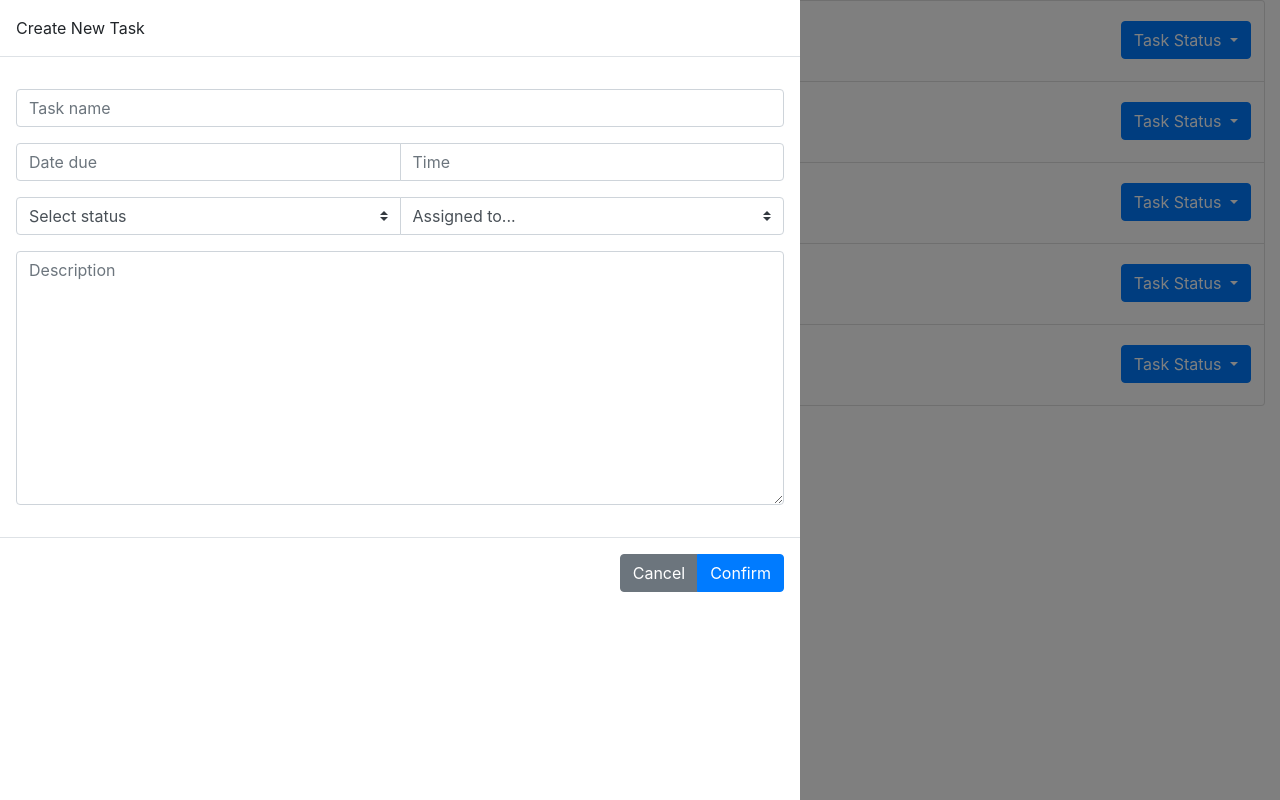
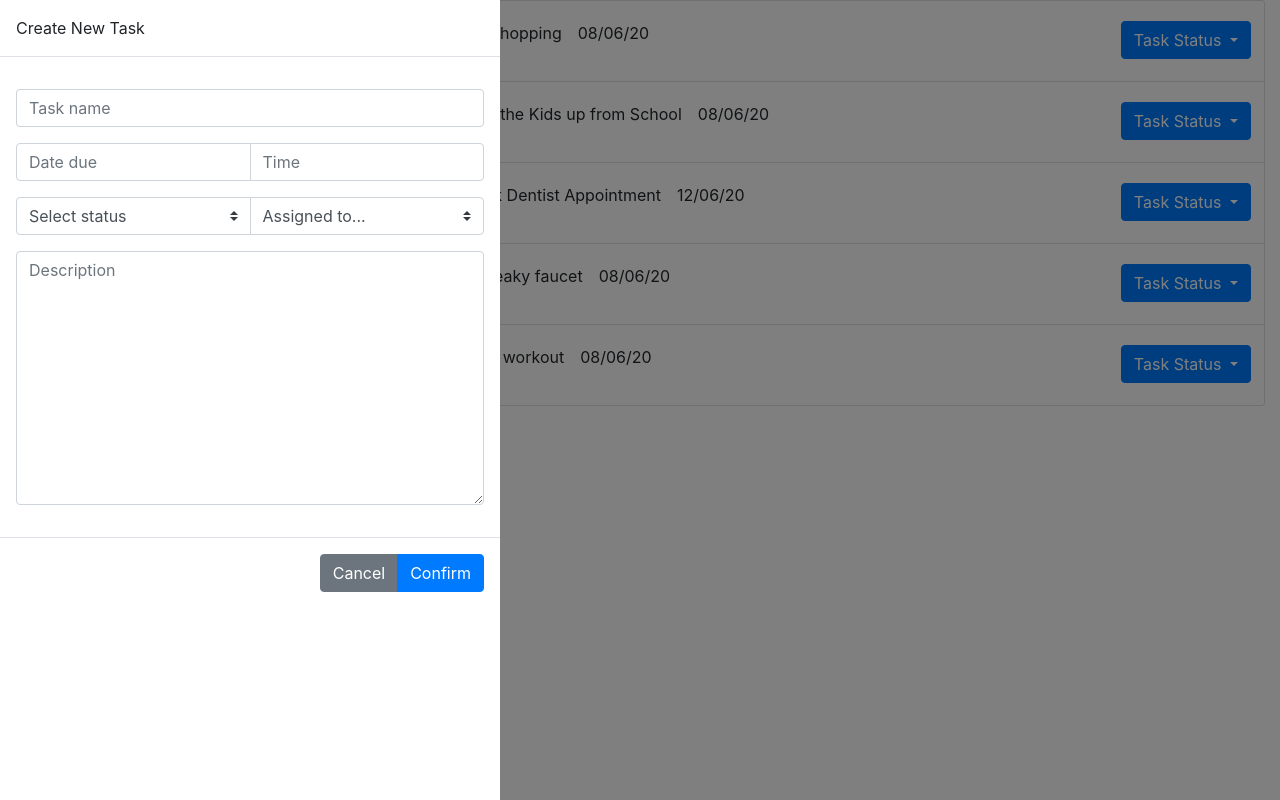
Before and after one commit to Wonkyth/cascade, a plain HTML site: page index.html in a window 1280 px wide. Both pictures are taken after a click on the button "New task". Drawn offline with nearby package versions, Linux system fonts and the light colour scheme.

```diff
--- a/index.html
+++ b/index.html
@@ -262,7 +262,7 @@
 
     <!--New Task Modal-->
     <div class="modal fade" id="taskEditModal" role="dialog">
-      <div class="modal-dialog modal-dialog-slideout modal-lg" role="document">
+      <div class="modal-dialog modal-dialog-slideout modal-md" role="document">
         <div class="modal-content">
           <div class="modal-header">Create New Task</div>
           <div class="modal-body">
```
